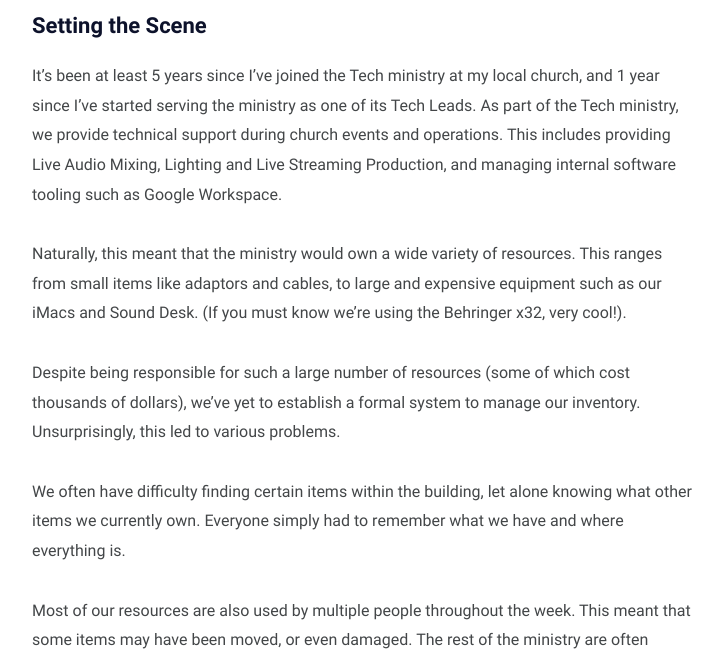
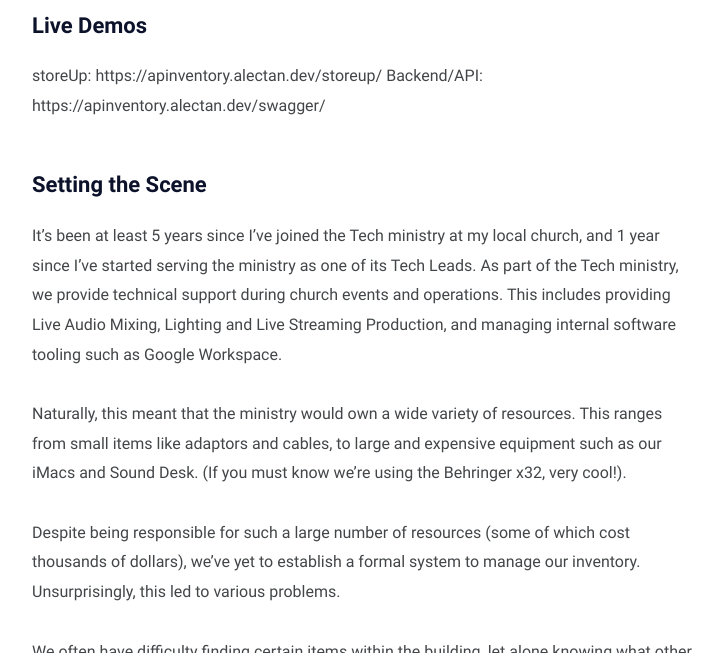
Before and after one commit to alecntan/alecntan.github.io, a Jekyll site: the page built from _posts/inventory/2022-02-17-Inventory_System.md, in a window 1280 px wide and 900 px high, scrolled down 485 px, cut to the strip 247-900 px from the top of the window. Shown: the whole strip, without its empty margins (278-1001 px from the left). Built offline with Jekyll 4.4.1, drawn with Linux system fonts in a browser that asks for light colours.

Commit message:
added links to demo

```diff
--- a/_posts/inventory/2022-02-17-Inventory_System.md
+++ b/_posts/inventory/2022-02-17-Inventory_System.md
@@ -9,7 +9,12 @@ api: /assets/img/API.png
 tags: Web-Development API React Flask Python
 ---
 
-![Alt text](/assets/img/inventoryImage.jpg)
+![Shelves with Boxes](/assets/img/inventoryImage.jpg)
+
+## Live Demos
+
+storeUp: https://apinventory.alectan.dev/storeup/
+Backend/API: https://apinventory.alectan.dev/swagger/
 
 ## Setting the Scene
 It’s been at least 5 years since I’ve joined the Tech ministry at my local church, and 1 year since I’ve started serving the ministry as one of its Tech Leads. As part of the Tech ministry, we provide technical support during church events and operations. This includes providing Live Audio Mixing, Lighting and Live Streaming Production, and managing internal software tooling such as Google Workspace.
@@ -35,7 +40,7 @@ To provide the ministry the functionality that it needs, I’ve developed two ap
 ### APInventory
 
 <figure>
-    <img src="{{page.api}}" alt="apinventory">
+    <img src="{{page.api}}" alt="logo">
 </figure>
 
 APInventory is a RESTful API built with Flask. It allows users to:
@@ -54,7 +59,7 @@ Instead each resource sent by the API includes several links which represent the
 ### storeUp
 
 <figure>
-    <img src="{{page.storeUp}}" alt="apinventory">
+    <img src="{{page.storeUp}}" alt="logo">
 </figure>
 
 
```
